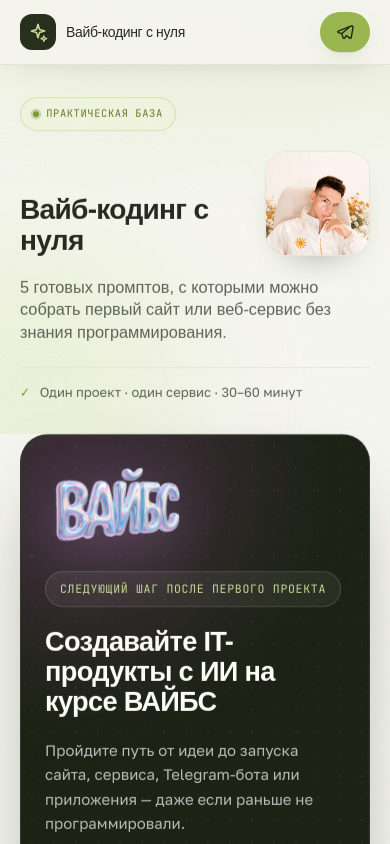
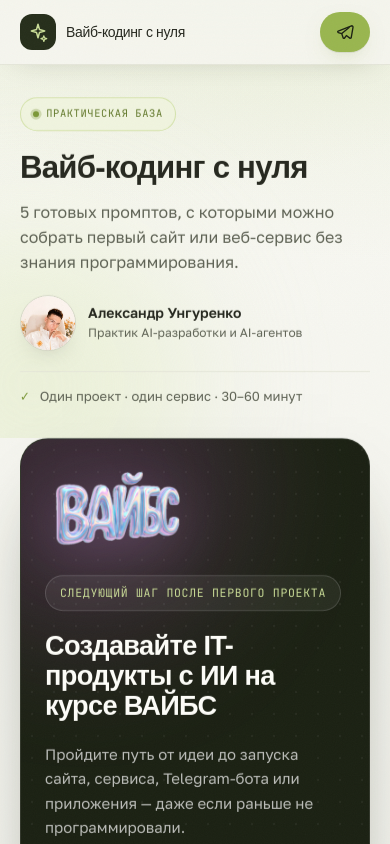
Before and after one commit to ungurenko/free-materials, a Next.js app: page / in a window 390 px wide. Shown: the top 844 px of the page. Built offline with nearby package versions, Linux system fonts and the light colour scheme; a web font is replaced by a local one.

Commit message:
feat: улучшить мобильный Hero

```diff
--- a/src/components/Hero.tsx
+++ b/src/components/Hero.tsx
@@ -22,28 +22,35 @@
             {pageCopy.hero.mobile.eyebrow}
           </p>
 
-          <div className="mt-5 grid grid-cols-[minmax(0,1fr)_auto] items-end gap-2.5">
-            <h1 className="font-display text-[clamp(1.5rem,7.2vw,1.85rem)] font-semibold leading-[1.08] tracking-[-0.025em] text-ink">
-              {pageCopy.hero.title}
-            </h1>
+          <h1
+            data-mobile-headline="true"
+            className="mt-5 font-display text-[clamp(1.7rem,8vw,2rem)] font-semibold leading-[1.08] tracking-[-0.025em] text-ink"
+          >
+            {pageCopy.hero.title}
+          </h1>
 
-            <div className="relative size-[clamp(5.5rem,27vw,6.75rem)] shrink-0 overflow-hidden rounded-[22px] border border-line bg-paper shadow-[0_18px_36px_-24px_rgba(38,40,31,0.5)]">
+          <p className="mt-4 text-[1rem] leading-[1.55] text-ink-soft">
+            {pageCopy.hero.lead}
+          </p>
+
+          <figure data-mobile-author="true" className="mobile-author mt-5 flex items-center gap-3">
+            <div className="relative size-14 shrink-0 overflow-hidden rounded-full border border-line-strong bg-paper shadow-[0_12px_26px_-18px_rgba(38,40,31,0.5)]">
               <Image
                 src={author.photo}
                 alt={author.photoAlt}
                 fill
                 priority
-                sizes="108px"
+                sizes="56px"
                 className="object-cover object-center"
               />
             </div>
-          </div>
+            <figcaption className="min-w-0">
+              <span className="block text-sm font-semibold leading-tight text-ink">{author.name}</span>
+              <span className="mt-1 block text-xs leading-snug text-ink-soft">{author.role}</span>
+            </figcaption>
+          </figure>
 
-          <p className="mt-5 font-display text-[1.02rem] font-medium leading-snug text-ink-soft">
-            {pageCopy.hero.lead}
-          </p>
-
-          <div className="mt-6 flex items-center gap-2.5 border-t border-line pt-4 text-[13px] leading-snug text-ink-soft">
+          <div className="mt-5 flex items-center gap-2.5 border-t border-line pt-4 text-[13px] leading-snug text-ink-soft">
             <span className="font-semibold text-lime-600" aria-hidden>✓</span>
             <p>{pageCopy.hero.mobile.meta}</p>
           </div>
--- a/vitest.config.ts
+++ b/vitest.config.ts
@@ -2,6 +2,12 @@
 import { fileURLToPath } from "node:url";
 
 export default defineConfig({
+  oxc: {
+    jsx: {
+      runtime: "automatic",
+      importSource: "react",
+    },
+  },
   test: {
     environment: "node",
     include: ["src/**/*.test.ts"],
```
Also changed, not shown: 2 other files (tests, documents, lock files or other folders).
